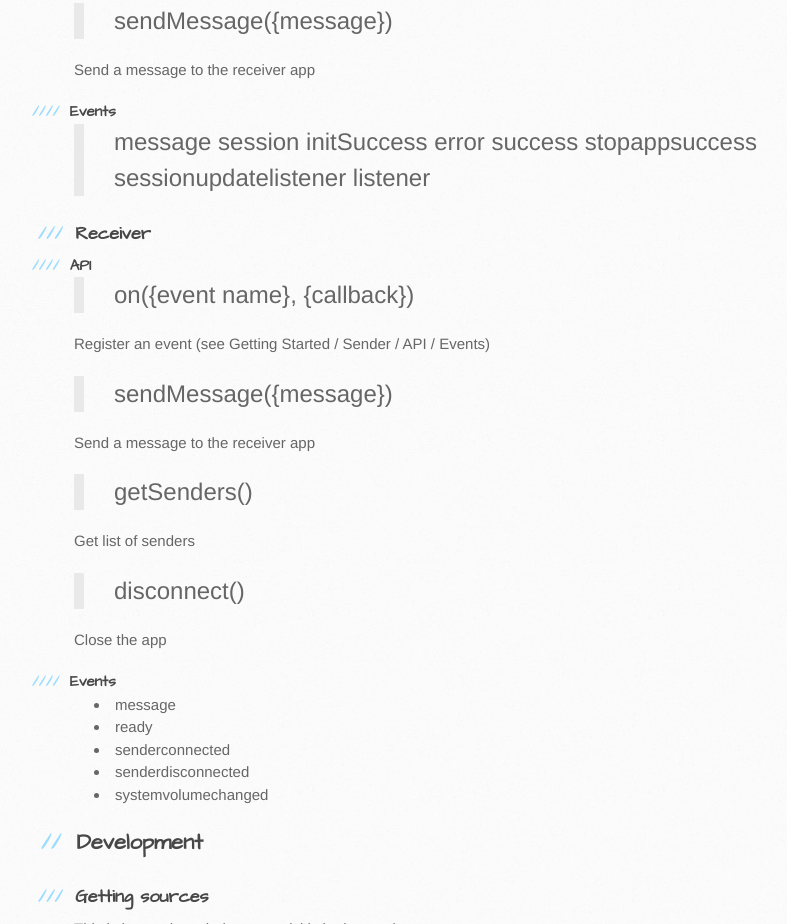
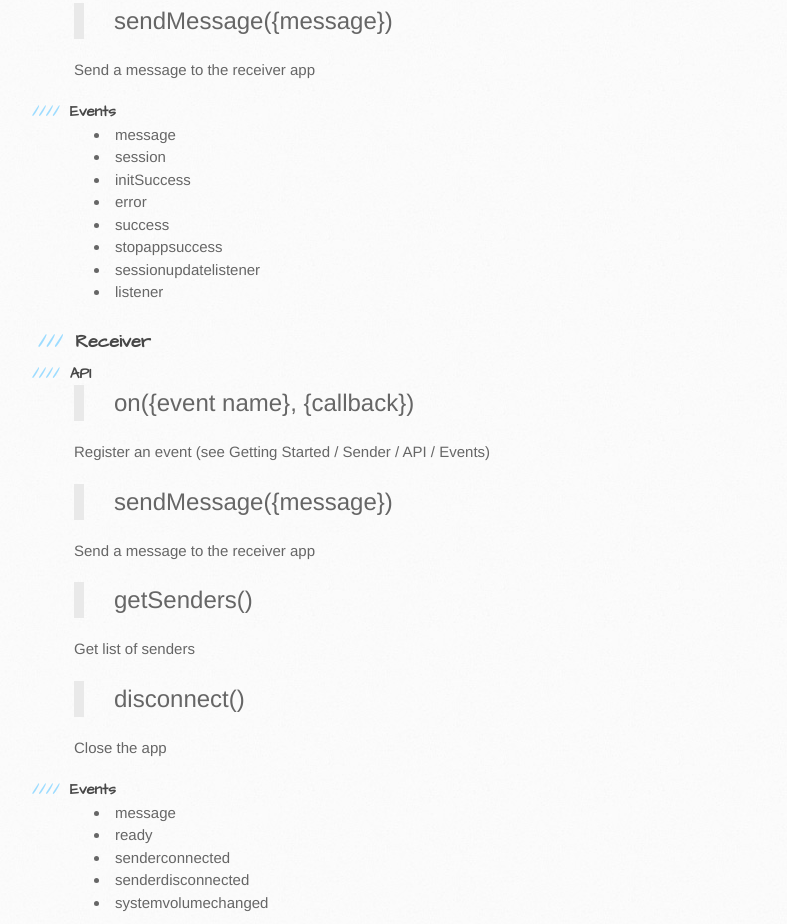
Before and after one commit to marcbuils/chromecastjs, a plain HTML site: page index.html in a window 1280 px wide. Shown: the part 3037-3961 px from the top of the page, without its empty margins (96-883 px from the left). Drawn offline with Linux system fonts and the light colour scheme.

```diff
--- a/index.html
+++ b/index.html
@@ -193,18 +193,16 @@
 <h4>
 <a name="events" class="anchor" href="#events"><span class="octicon octicon-link"></span></a>Events</h4>
 
-<blockquote>
-<p>message
-session
-initSuccess
-error
-success
-stopappsuccess
-sessionupdatelistener
-listener</p>
-</blockquote>
-
-<h3>
+<ul>
+<li>message</li>
+<li>session</li>
+<li>initSuccess</li>
+<li>error</li>
+<li>success</li>
+<li>stopappsuccess</li>
+<li>sessionupdatelistener</li>
+<li>listener</li>
+</ul><h3>
 <a name="receiver" class="anchor" href="#receiver"><span class="octicon octicon-link"></span></a>Receiver</h3>
 
 <h4>
--- a/stylesheets/stylesheet.css
+++ b/stylesheets/stylesheet.css
@@ -192,12 +192,11 @@
 /* COMMON STYLES */
 
 hr {
-  height: 1px;
-  line-height: 1px;
+  height: 0;
   margin-top: 1em;
-  padding-bottom: 1em;
-  border: none;
-  background: transparent url('../images/hr.png') 0 0 no-repeat;
+  margin-bottom: 1em;
+  border: 0;
+  border-top: solid 1px #ddd;
 }
 
 table {
```
Also changed, not shown: params.json (+1 -1 lines).
